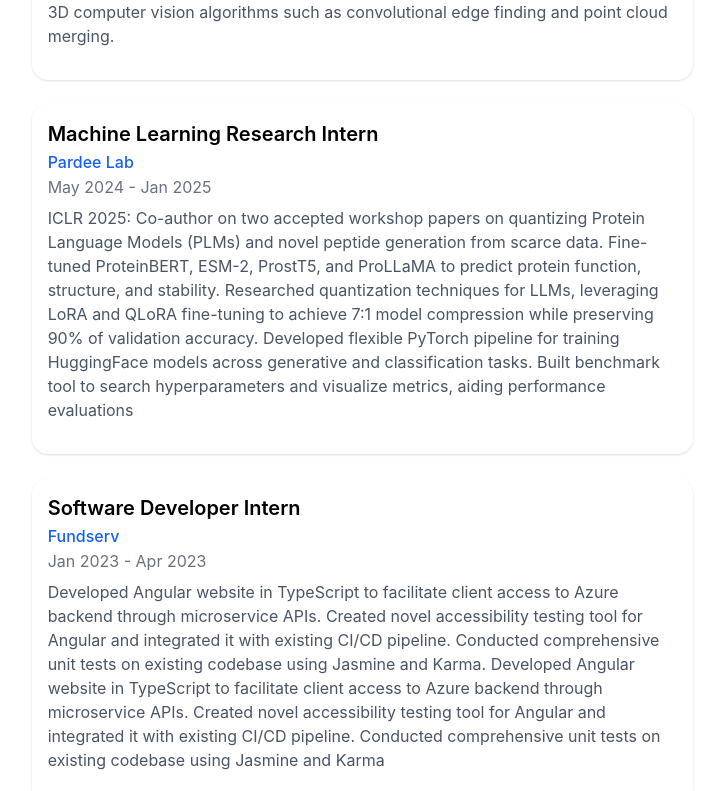
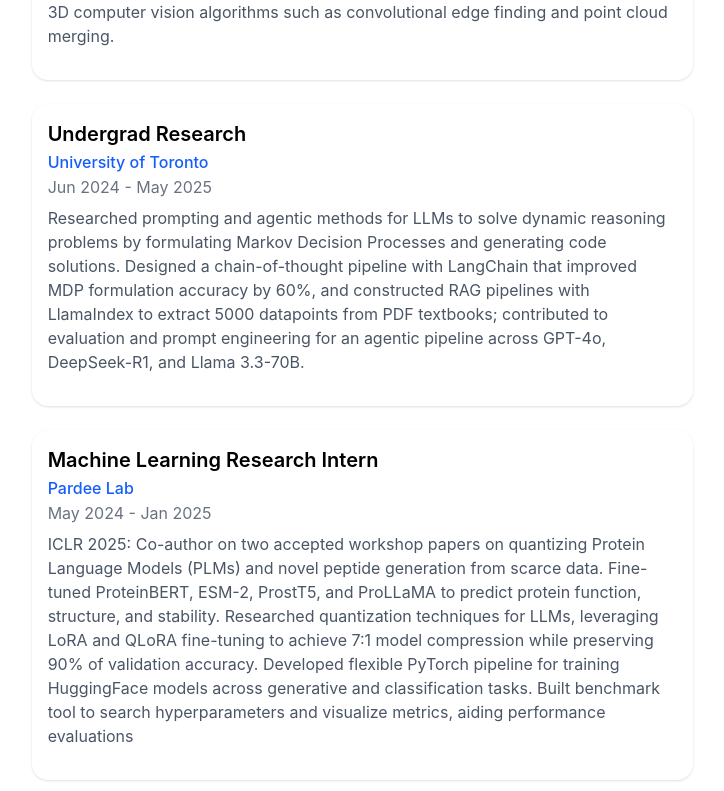
Before and after one commit to matthxie/portfolio-website, a Next.js app: page / in a window 1280 px wide. Shown: the part 1906-2697 px from the top of the page, without its empty margins (491-1215 px from the left). Built offline with nearby package versions, Linux system fonts and the light colour scheme.

Commit message:
add mdp undergrad research to experience

```diff
--- a/app/page.tsx
+++ b/app/page.tsx
@@ -69,6 +69,19 @@
                   speedup to real-time image processing. Implemented 2D and 3D computer vision algorithms such \
                   as convolutional edge finding and point cloud merging.",
     stack: ["C++", "CNN", "OpenCV"],
+    githubLink: "https://github.com/yourproject"
+  },
+  {
+    date: "Jun 2024 - May 2025",
+    title: "Undergrad Research",
+    company: "University of Toronto",
+    description: "Researched prompting and agentic methods for LLMs to solve dynamic reasoning problems by \
+                  formulating Markov Decision Processes and generating code solutions. Designed a \
+                  chain-of-thought pipeline with LangChain that improved MDP formulation accuracy by 60%, and \
+                  constructed RAG pipelines with LlamaIndex to extract 5000 datapoints from PDF textbooks; \
+                  contributed to evaluation and prompt engineering for an agentic pipeline across GPT-4o, \
+                  DeepSeek-R1, and Llama 3.3-70B.",
+    stack: ["LLM", "LangChain", "LlamaIndex", "Python"],
     githubLink: "https://github.com/yourproject"
   },
   {
```
